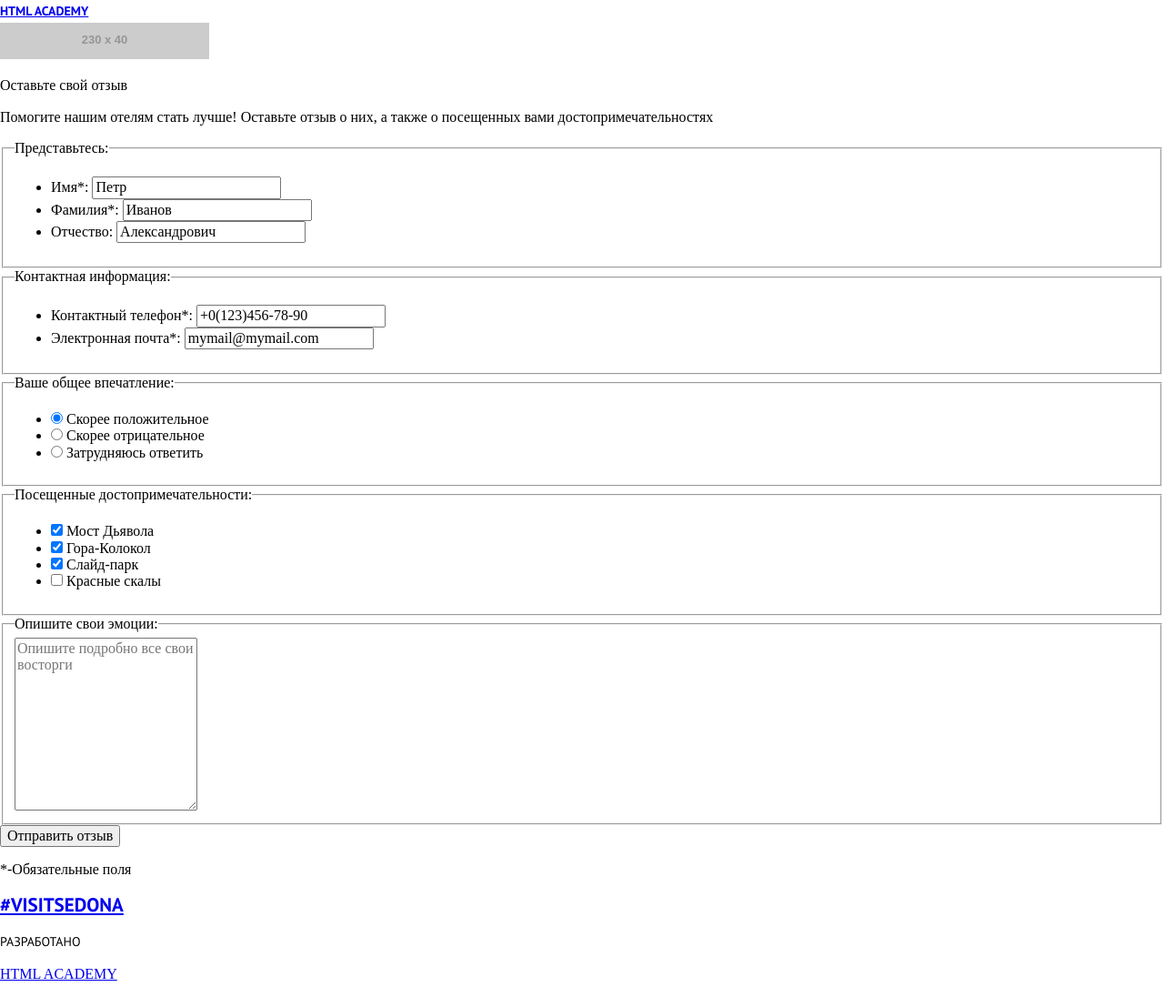
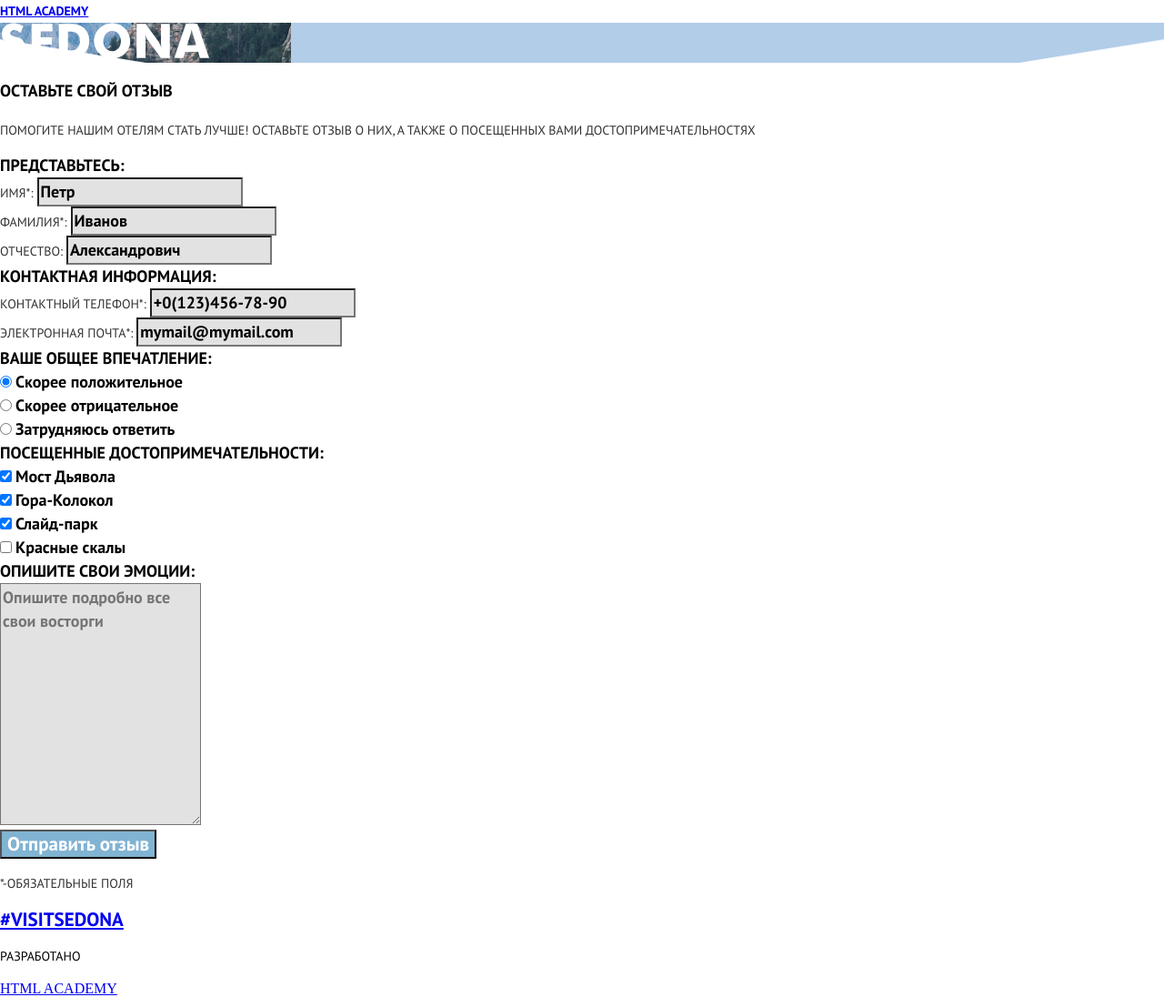
Before and after one commit to vallhela/1458785-sedona-21, a website: page source/form.html in a window 1280 px wide. Shown: the part 197-1293 px from the top of the page at 91% size. Drawn offline with nearby package versions, Linux system fonts and the light colour scheme; files that its build step writes are made by us from their sources; placeholder pictures from the web are drawn by us.

Commit message:
Стилизация страницы формы

```diff
--- a/source/form.html
+++ b/source/form.html
@@ -40,7 +40,7 @@
       <h1 class="visually-hidden">Ваши впечатления о Седоне</h1>
       <div class="attractor">
         <div class="attractor__poster">
-          <img src="https://via.placeholder.com/230x40" width="230" height="40" alt="Седона">
+          <img src="./img/form-text-mobile.svg" width="230" height="40" alt="Седона">
         </div>
         <p class="attractor__title">Оставьте свой отзыв</p>
         <p class="attractor__text">Помогите нашим отелям стать лучше! Оставьте отзыв о них, а также о посещенных вами достопримечательностях</p>
@@ -48,7 +48,7 @@
       <section>
         <h2 class="visually-hidden">Форма отзыва о Седоне</h2>
         <form class="review-form" action="https://echo.htmlacademy.ru" method="POST">
-          <fieldset class="review-form__introduce">
+          <fieldset class="review-form__introduce introduce">
             <legend class="review-form__title">Представьтесь:</legend>
             <ul class="introduce__list">
               <li class="introduce__item">
@@ -65,7 +65,7 @@
               </li>
             </ul>
           </fieldset>
-          <fieldset class="review-form__contacts">
+          <fieldset class="review-form__contacts contacts">
             <legend class="review-form__title">Контактная информация:</legend>
             <ul class="contacts__list">
               <li class="contacts__item">
@@ -78,24 +78,24 @@
               </li>
             </ul>
           </fieldset>
-          <fieldset class="review-form__impression">
+          <fieldset class="review-form__impression impression">
             <legend class="review-form__title">Ваше общее впечатление:</legend>
             <ul class="impression__list">
               <li class="impression__item">
-                <input class="impression_input" type="radio" name="impression" id="like" value="like" checked>
-                <label class="impression_title" for="like">Скорее положительное</label>
+                <input class="impression__input" type="radio" name="impression" id="like" value="like" checked>
+                <label class="impression__title" for="like">Скорее положительное</label>
               </li>
               <li class="impression__item">
-                <input class="impression_input" type="radio" name="impression" id="dislike" value="dislike">
-                <label class="impression_title" for="dislike">Скорее отрицательное</label>
+                <input class="impression__input" type="radio" name="impression" id="dislike" value="dislike">
+                <label class="impression__title" for="dislike">Скорее отрицательное</label>
               </li>
               <li class="impression__item">
-                <input class="impression_input" type="radio" name="impression" id="hesitating" value="hesitating">
-                <label class="impression_title" for="hesitating">Затрудняюсь ответить</label>
+                <input class="impression__input" type="radio" name="impression" id="hesitating" value="hesitating">
+                <label class="impression__title" for="hesitating">Затрудняюсь ответить</label>
               </li>
             </ul>
           </fieldset>
-          <fieldset class="review-form__attractions">
+          <fieldset class="review-form__attractions attractions">
             <legend class="review-form__title">Посещенные достопримечательности:</legend>
             <ul class="attractions__list">
               <li class="attractions__item">
@@ -116,7 +116,7 @@
               </li>
             </ul>
           </fieldset>
-          <fieldset class="review-form__emotions">
+          <fieldset class="review-form__emotions emotions">
             <legend class="review-form__title">Опишите свои эмоции:</legend>
             <textarea class="emotions__text" cols="20" rows="10" placeholder="Опишите подробно все свои восторги"></textarea>
           </fieldset>
--- a/source/less/base/colors.less
+++ b/source/less/base/colors.less
@@ -1,6 +1,7 @@
 @color-white: #FFFFFF;
 @color-black: #000000;
-@color-grey: #EEEEEE;
+@color-grey-light: #EEEEEE;
+@color-grey: #E2E2E2;
 @color-grey-dark:  #333333;
 @color-blue: #81B3D2;
 @color-blue-light: #b2cde8;
--- /dev/null
+++ b/source/less/blocks/_shared/attractor.less
@@ -0,0 +1,23 @@
+.attractor {
+  .uppercase();
+}
+
+.attractor__poster {
+  background: url("../img/poster-shape-mobile-left.png") no-repeat left bottom,
+    url("../img/poster-shape-mobile-right.png") no-repeat right bottom,
+    @color-blue-light url("../img/form-background-mobile.jpg") no-repeat;
+}
+
+.attractor__title {
+  .font-family-bold();
+  .font-size-medium();
+  .line-height-large();
+  color: @color-black;
+}
+
+.attractor__text {
+  .font-family-normal();
+  .font-size-small();
+  .line-height-medium();
+  color: @color-grey-dark;
+}
--- /dev/null
+++ b/source/less/blocks/form/attractions.less
@@ -0,0 +1,10 @@
+.attractions__list {
+  .list-unstyled();
+}
+
+.attractions__title {
+  .font-family-bold();
+  .font-size-medium();
+  .line-height-large();
+  color: @color-black;
+}
--- /dev/null
+++ b/source/less/blocks/form/contacts.less
@@ -0,0 +1,19 @@
+.contacts__list {
+  .list-unstyled();
+}
+
+.contacts__title {
+  .uppercase();
+  .font-family-normal();
+  .font-size-small();
+  .line-height-large();
+  color: @color-grey-dark;
+}
+
+.contacts__input {
+  .font-family-bold();
+  .font-size-medium();
+  .line-height-large();
+  color: @color-black;
+  background-color: @color-grey;
+}
--- /dev/null
+++ b/source/less/blocks/form/emotions.less
@@ -0,0 +1,7 @@
+.emotions__text {
+  .font-family-bold();
+  .font-size-medium();
+  .line-height-large();
+  color: @color-black;
+  background-color: @color-grey;
+}
--- /dev/null
+++ b/source/less/blocks/form/impression.less
@@ -0,0 +1,10 @@
+.impression__list {
+  .list-unstyled();
+}
+
+.impression__title {
+  .font-family-bold();
+  .font-size-medium();
+  .line-height-large();
+  color: @color-black;
+}
--- /dev/null
+++ b/source/less/blocks/form/introduce.less
@@ -0,0 +1,19 @@
+.introduce__list {
+  .list-unstyled();
+}
+
+.introduce__title {
+  .uppercase();
+  .font-family-normal();
+  .font-size-small();
+  .line-height-large();
+  color: @color-grey-dark;
+}
+
+.introduce__input {
+  .font-family-bold();
+  .font-size-medium();
+  .line-height-large();
+  color: @color-black;
+  background-color: @color-grey;
+}
--- /dev/null
+++ b/source/less/blocks/form/review-form.less
@@ -0,0 +1,43 @@
+.review-form__introduce {
+  .fieldset-unstyled();
+}
+
+.review-form__contacts {
+  .fieldset-unstyled();
+}
+
+.review-form__impression {
+  .fieldset-unstyled();
+}
+
+.review-form__attractions {
+  .fieldset-unstyled();
+}
+
+.review-form__emotions {
+  .fieldset-unstyled();
+}
+
+.review-form__title {
+  .uppercase();
+  .font-family-bold();
+  .font-size-medium();
+  .line-height-large();
+  color: @color-black;
+}
+
+.review-form__button {
+  .font-family-bold();
+  .font-size-large();
+  .line-height-large();
+  color: @color-white;
+  background-color: @color-blue;
+}
+
+.review-form__legend {
+  .uppercase();
+  .font-family-normal();
+  .font-size-small();
+  .line-height-large();
+  color: @color-grey-dark;
+}
--- a/source/less/blocks/advantages.less
+++ b/source/less/blocks/index/advantages.less
@@ -41,5 +41,5 @@
 }
 
 .advantages__item--design {
-  background-color: @color-grey;
+  background-color: @color-grey-light;
 }
--- a/source/less/style.less
+++ b/source/less/style.less
@@ -3,17 +3,22 @@
 @import "./base/colors.less";
 @import "./base/fonts.less";
 @import "./base/mixins.less";
-@import "./blocks/page-header.less";
-@import "./blocks/navigation.less";
-@import "./blocks/page-footer.less";
-@import "./blocks/social.less";
-@import "./blocks/copyright.less";
-
+//shared
+@import "./blocks/_shared/attractor.less";
+@import "./blocks/_shared/copyright.less";
+@import "./blocks/_shared/navigation.less";
+@import "./blocks/_shared/page-footer.less";
+@import "./blocks/_shared/page-header.less";
+@import "./blocks/_shared/social.less";
+// form
+@import "./blocks/form/attractions.less";
+@import "./blocks/form/contacts.less";
+@import "./blocks/form/emotions.less";
+@import "./blocks/form/impression.less";
+@import "./blocks/form/introduce.less";
+@import "./blocks/form/review-form.less";
 // index
-@import "./blocks/attractor-main.less";
-@import "./blocks/advantages.less";
-@import "./blocks/hotel-search.less";
-
-// form
-
+@import "./blocks/index/advantages.less";
+@import "./blocks/index/attractor-main.less";
+@import "./blocks/index/hotel-search.less";
 // catalog
```
Also changed, not shown: source/img/form-background-mobile.jpg (added), source/img/form-text-mobile.svg (added), source/less/blocks/_shared/copyright.less (renamed from source/less/blocks/copyright.less), source/less/blocks/_shared/navigation.less (renamed from source/less/blocks/navigation.less), source/less/blocks/_shared/page-footer.less (renamed from source/less/blocks/page-footer.less), source/less/blocks/_shared/page-header.less (renamed from source/less/blocks/page-header.less), source/less/blocks/_shared/social.less (renamed from source/less/blocks/social.less), source/less/blocks/index/attractor-main.less (renamed from source/less/blocks/attractor-main.less), source/less/blocks/index/hotel-search.less (renamed from source/less/blocks/hotel-search.less).
